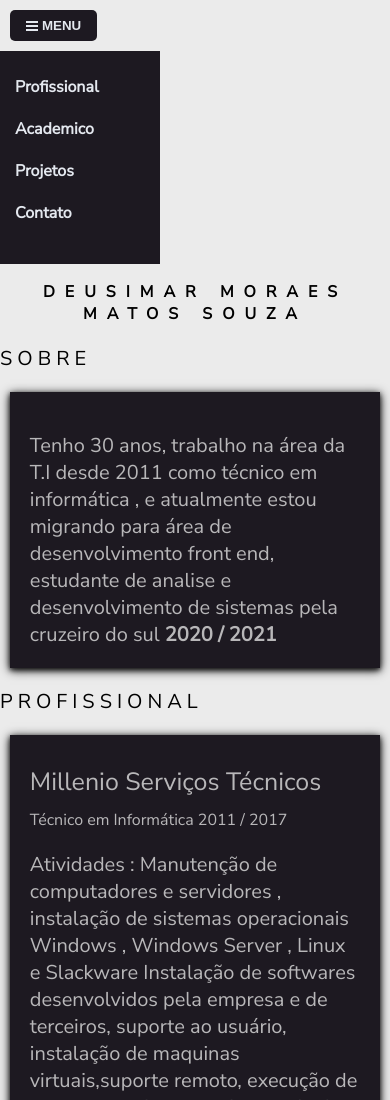
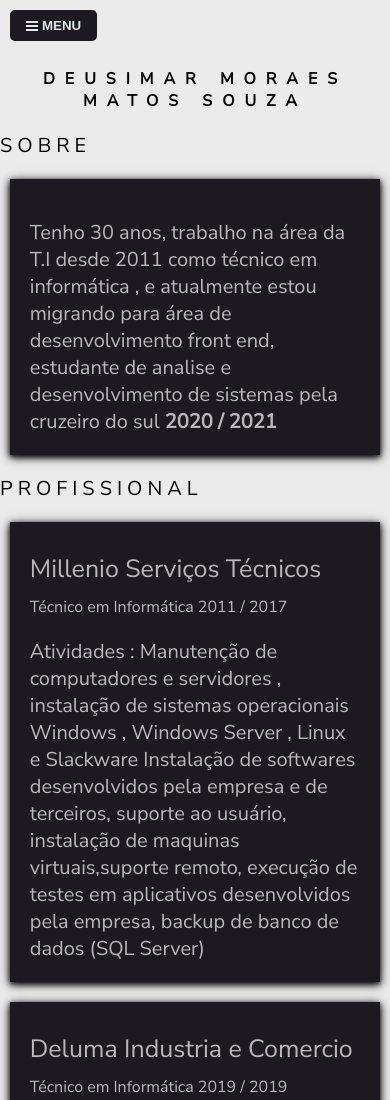
Before and after one commit to deusimarmms/page, a plain HTML site: page index.html in a window 390 px wide. Shown: the top 1100 px of the page. Drawn offline with Linux system fonts and the light colour scheme.

Commit message:
ajustando menu mobile

```diff
--- a/src/css/menu-mobile.css
+++ b/src/css/menu-mobile.css
@@ -1,5 +1,5 @@
 .button{
-    display: none;
+
 }
 
 @media(max-width:640px){
@@ -16,9 +16,6 @@
         cursor: pointer;
         margin: 10px;
         align-items: center;
-/*         position: relative; */
-        z-index: 300;
-/*         left: 78%; */
     }
     .button::before{
         margin-right: 4px;
@@ -30,16 +27,13 @@
         box-shadow: 0 4px #e4e8ef, 0 -4px #e4e8ef;
     }
     #menu{
-        display: block;
-/*         position: absolute; */
+        display: none;
         background-color: #1d1921;
         width: 160px;
         height: 73%;
-        z-index: 200px;
         padding: 5px 0 20px 0;
-        top: 0;
-/*         left: 74%; */
     }
+
     .nav-link ul li{
         margin: 20px 0;
 
```
